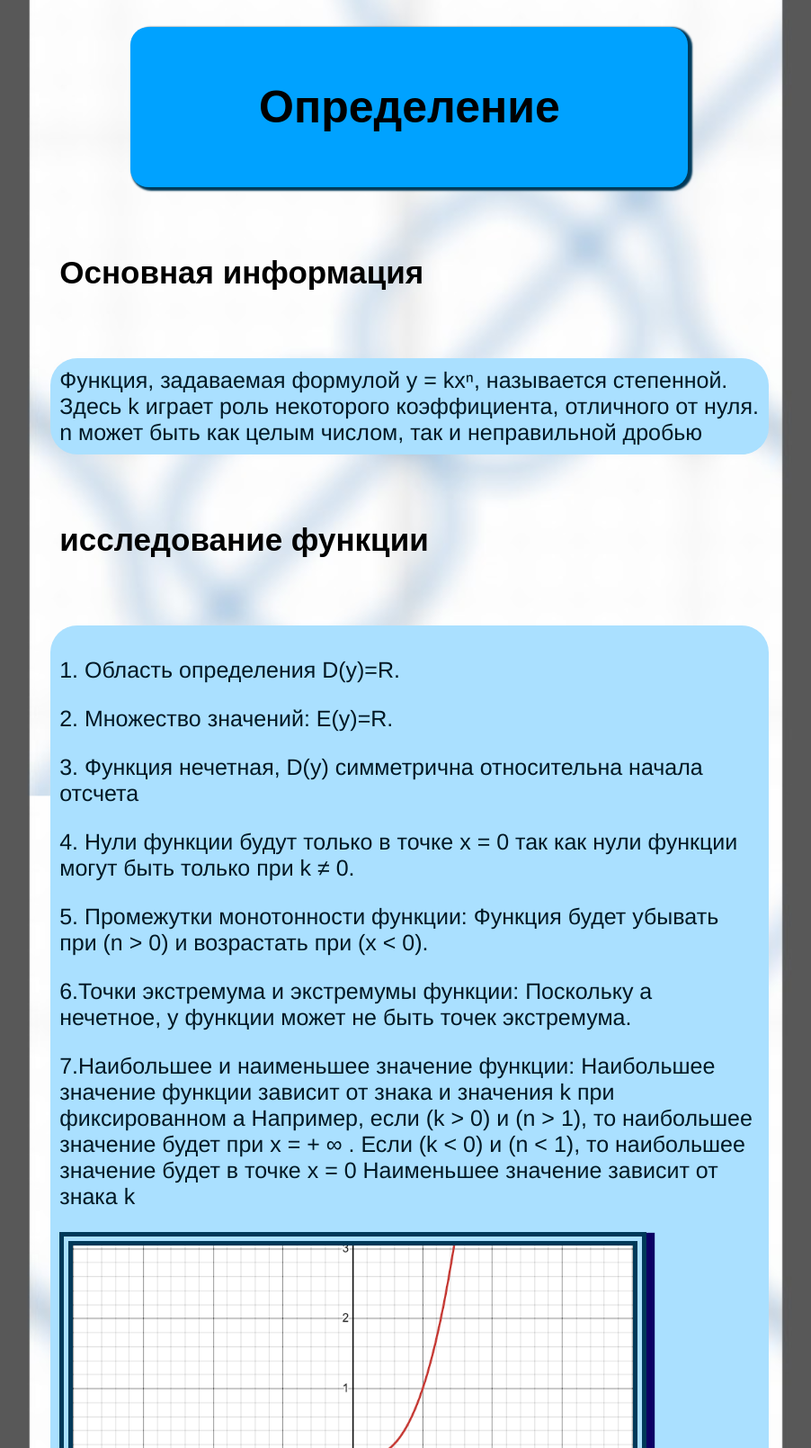
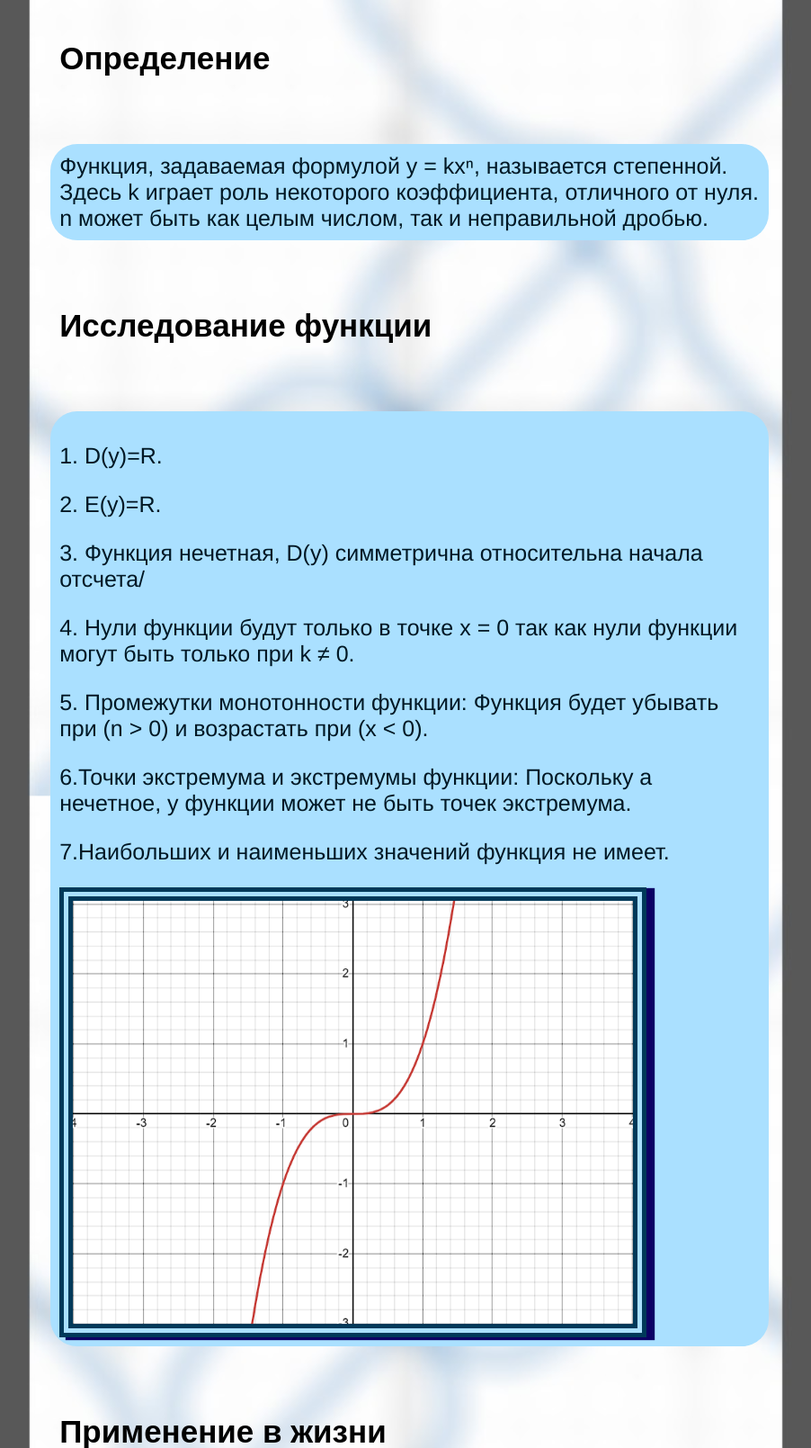
Before and after one commit to ivkinivan/functions, a Flask app: page /power_func in a window 1280 px wide. Shown: the part 100-1709 px from the top of the page at 90% size, without its empty margins (187-1089 px from the left). Run offline with Flask 3, Linux system fonts and the light colour scheme.

Commit message:
ура интересно (наверное)

```diff
--- a/templates/exponential_func.html
+++ b/templates/exponential_func.html
@@ -43,7 +43,7 @@
         </p>
         <p>7. Точкек экстремумы и экстремумов не имеет, наибольших и наименьших значений не имеет</p>
         <p>8. Построение графика функции</p>
-        <img src="static\img\exponential_func+.png">
+        <img src="static\img\exponential_func+.PNG">
         <p>При 0 < a < 1; y = (1/2)ˣ </p>
         <p>1. Область определения – x ∈(− ∞, + ∞). </p>
         <p>2. Множество значений: E(y)=[0;+∞).</p>
@@ -58,7 +58,7 @@
         </p>
         <p>7. Точкек экстремумы и экстремумов не имеет, наибольших и наименьших значений не имеет</p>
         <p>8. Построение графика функции</p>
-        <img src="static\img\exponential_func-.png">
+        <img src="static\img\exponential_func-.PNG">
     </div>
     <div class="z2"><p>Применение в жизни</p></div>
         <article id="history">
--- a/templates/line_func.html
+++ b/templates/line_func.html
@@ -85,7 +85,11 @@
             Всем нам периодически приходится быть участниками движения. Расстояние при движении с постоянной скоростью зависит от времени движения,
              чем дольше мы находимся в пути, тем большее расстояние пройдем.
               Данные величины связаны следующей формулой: S=vt ( v- скорость движения, t- время движения).</p>
-              <img src="static\img\move.png">
+              <img src="static\img\move.gif">
+        </div>
+            <p> Линейная функция в анатомии.
+
+            Одна из формул, рекомендующих "идеальную" массу человека m, выраженную в кг, при данном росте L(см) имеет вид m = L- 100.</p>
         </div>
 </div>
 <div class="btn-up btn-up_hide">▲</div>
--- a/templates/power_func.html
+++ b/templates/power_func.html
@@ -20,29 +20,26 @@
                 </ul>
             </nav></div>
             </header>
-        <div class="z1"><p>Определение</p></div>
+
         <article id="whois">
-        <div class="z2"><p>Основная информация</p></div>
+        <div class="z2"><p>Определение</p></div>
         <div class=" minf">Функция, задаваемая формулой y = kxⁿ,
             называется степенной.
             Здесь k играет роль некоторого коэффициента, отличного от нуля.
-            n может быть как целым числом, так и неправильной дробью
+            n может быть как целым числом, так и неправильной дробью.
         <br></div>
 
     <article id="gallery"></article>
-        <div class="z2"><p>исследование функции</p></div>
-    <div class=" minf"><p>1. Область определения D(y)=R. </p>
-        <p>2. Множество значений: E(y)=R.</p>
-        <p> 3. Функция нечетная, D(y) симметрична относительна начала отсчета</p>
-        <p>4. Нули функции будут только в точке x = 0 так как нули функции могут быть только при k ≠ 0.        </p>
+        <div class="z2"><p>Исследование функции</p></div>
+    <div class=" minf"><p>1. D(y)=R. </p>
+        <p>2. E(y)=R.</p>
+        <p> 3. Функция нечетная, D(y) симметрична относительна начала отсчета/</p>
+        <p>4. Нули функции будут только в точке x = 0 так как нули функции могут быть только при k ≠ 0.</p>
         <p> 5. Промежутки монотонности функции: Функция будет убывать при (n > 0) и возрастать при (x < 0).</p>
         <p>6.Точки экстремума и экстремумы функции: Поскольку
             a
              нечетное, у функции может не быть точек экстремума.</p>
-        <p>7.Наибольшее и наименьшее значение функции: Наибольшее значение функции зависит от знака и значения k при фиксированном a Например,
-             если (k > 0) и (n > 1), то наибольшее значение будет при x = +
-            ∞
-            . Если (k < 0) и (n < 1), то наибольшее значение будет в точке x = 0 Наименьшее значение зависит от знака k
+        <p>7.Наибольших и наименьших значений функция не имеет.
         </p>
         <img src="static\img\power_func.png">
     </div>
--- a/templates/quadratic_func.html
+++ b/templates/quadratic_func.html
@@ -69,6 +69,9 @@
         <p>Зависимость перемещения тела от времени при равноускоренном движении прямо пропорционально квадрату времени движения.</p>
         <img src="static\img\equidistant_motion.gif">
 
+        <p>Парабола в архитектуре.</p>
+        <img src="static\img\metro.png">
+
         <p>Параболическая антенна - это тип антенны, который широко используется для направленных радиосвязей и радиолокации. Ее основным элементом является параллелепипедальная параболическая отражающая поверхность,
              которая фокусирует электромагнитные волны в пучок. Этот эффект позволяет увеличить дальность и точность связи.</p>
              <img src="static\img\antenna.png">
```
Also changed, not shown: templates/trigonometric_func.html (+4 -4 lines).
